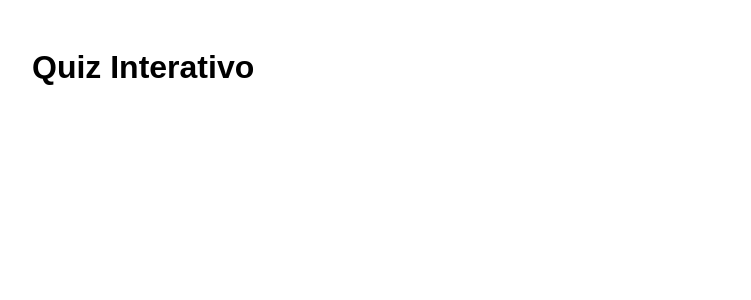
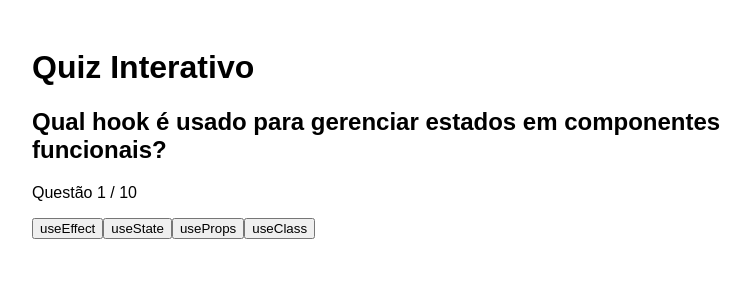
Before and after one commit to EmilyRochaTasca/Quiz-Interativo, a React (Vite) app: page / in a window 1280 px wide. Shown: the top 300 px of the page, without its empty margins (208-959 px from the left). Built offline with nearby package versions, Linux system fonts and the light colour scheme.

Commit message:
ADD: importando as funções e retornando elas

```diff
--- a/src/App.jsx
+++ b/src/App.jsx
@@ -1,12 +1,62 @@
-import styles from './App.module.css'
-import Header from "./components/Header"
+import { useState } from "react";
+import styles from "./App.module.css";
+
+import Header from "./components/Header";
+import QuestionCard from "./components/QuestionCard";
+import ScoreBoard from "./components/ScoreBoard";
+
+import questions from "./data/questions";
 
 function App() {
+  const [current, setCurrent] = useState(0);
+  const [score, setScore] = useState(0);
+  const [finished, setFinished] = useState(false);
+  const [times, setTimes] = useState([]); // guarda tempo de cada questão
+
+  const handleAnswer = (optionIndex, elapsedSeconds) => {
+    // salva o tempo gasto
+    setTimes([...times, elapsedSeconds]);
+
+    // verifica acerto
+    if (optionIndex === questions[current].correct) {
+      setScore(score + 1);
+    }
+
+    // avança
+    if (current < questions.length - 1) {
+      setCurrent(current + 1);
+    } else {
+      setFinished(true);
+    }
+  };
+
+  const restartQuiz = () => {
+    setCurrent(0);
+    setScore(0);
+    setFinished(false);
+    setTimes([]);
+  };
+
   return (
     <div className={styles.container}>
       <Header />
+      {!finished ? (
+        <QuestionCard
+          question={questions[current]}
+          total={questions.length}
+          index={current}
+          onAnswer={handleAnswer}
+        />
+      ) : (
+        <ScoreBoard
+          score={score}
+          total={questions.length}
+          times={times}
+          onRestart={restartQuiz}
+        />
+      )}
     </div>
-  )
+  );
 }
 
-export default App
+export default App;
```
